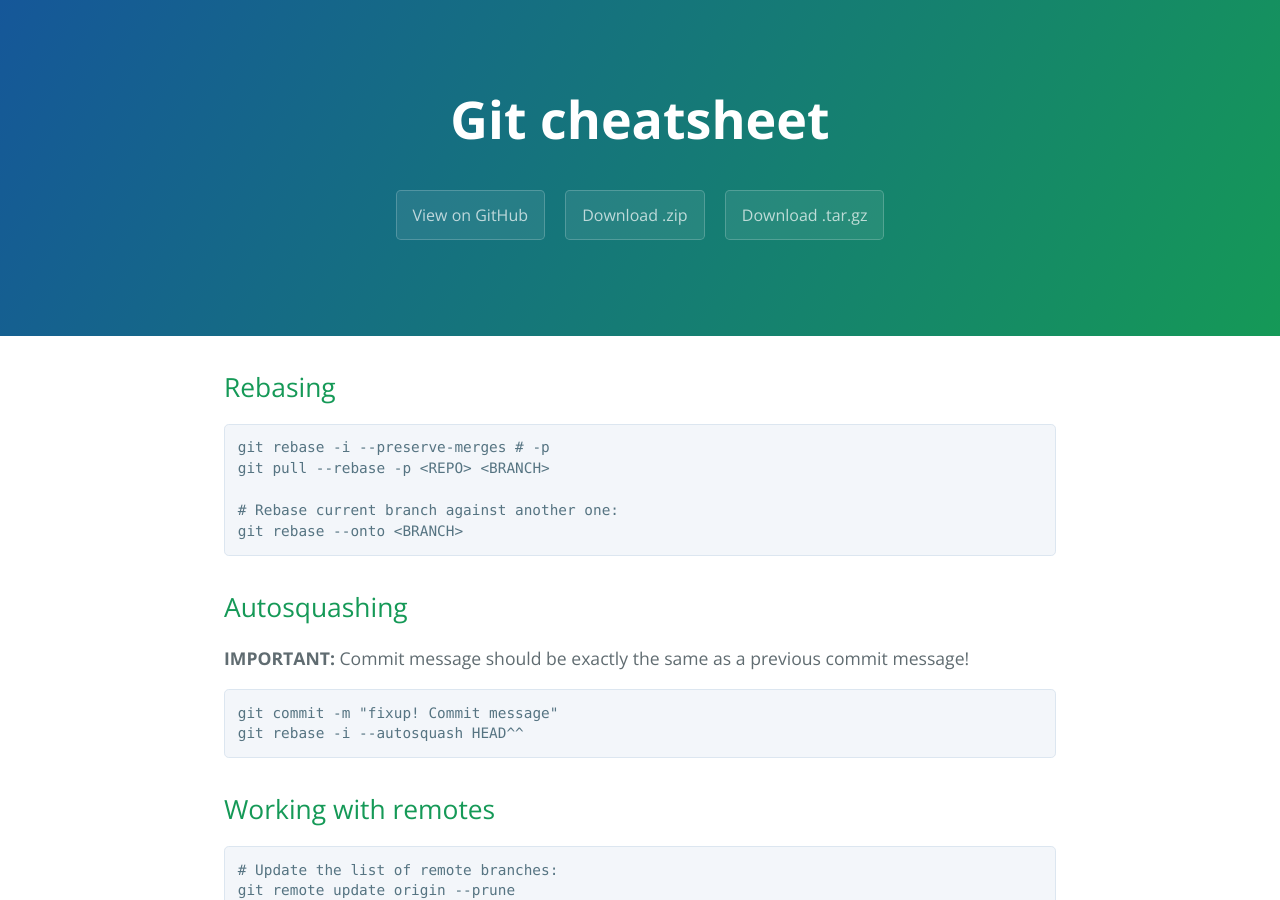
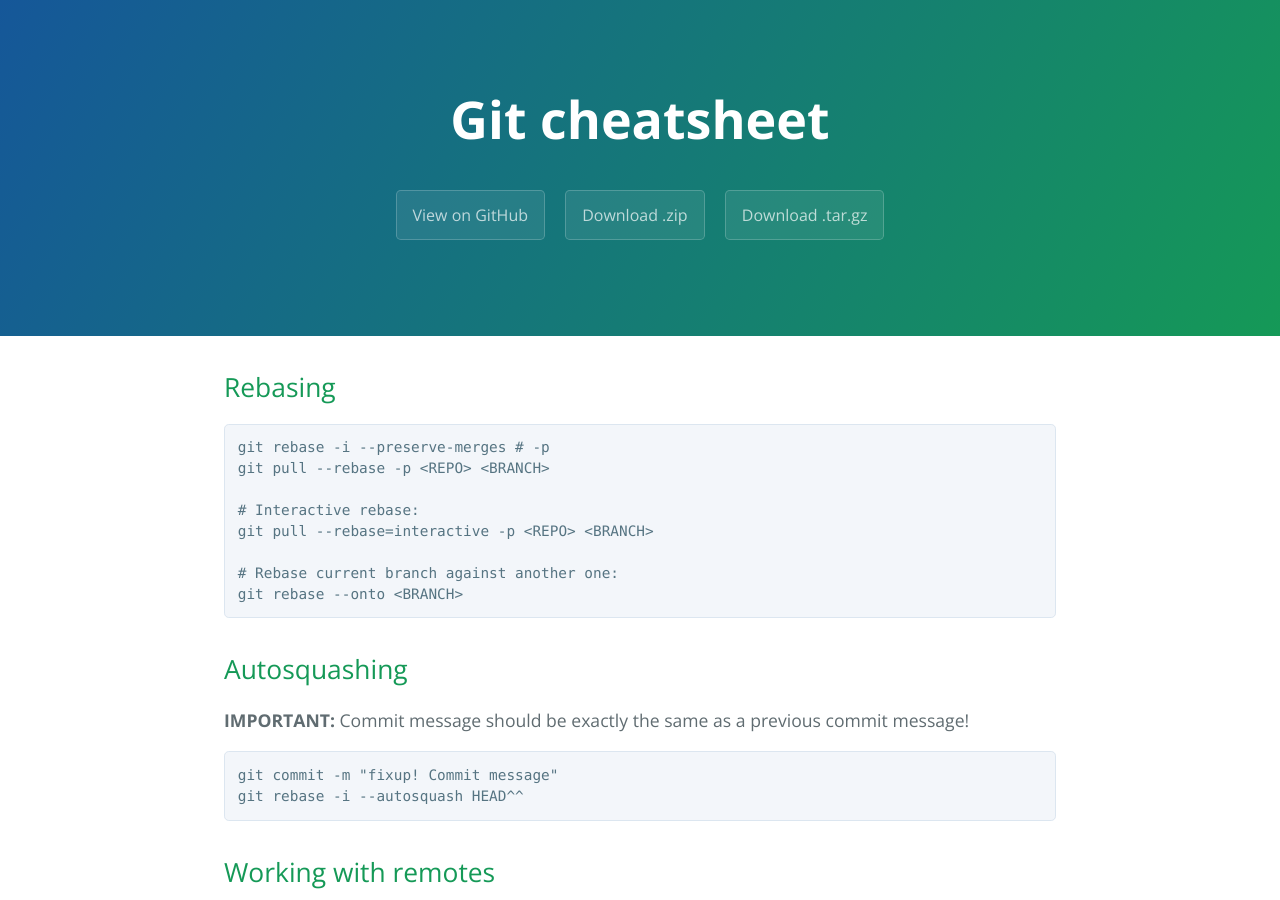
Before and after one commit to highweb/web-wiki, a Jekyll site: the page built from git.md, in a window 1280 px wide and 900 px high. Built offline with Jekyll 4.4.1, drawn with Linux system fonts in a browser that asks for light colours.

Commit message:
Update git.md

````diff
--- a/git.md
+++ b/git.md
@@ -9,6 +9,9 @@ title: Git cheatsheet
 ```sh
 git rebase -i --preserve-merges # -p
 git pull --rebase -p <REPO> <BRANCH>
+
+# Interactive rebase:
+git pull --rebase=interactive -p <REPO> <BRANCH>
 
 # Rebase current branch against another one:
 git rebase --onto <BRANCH>
````
